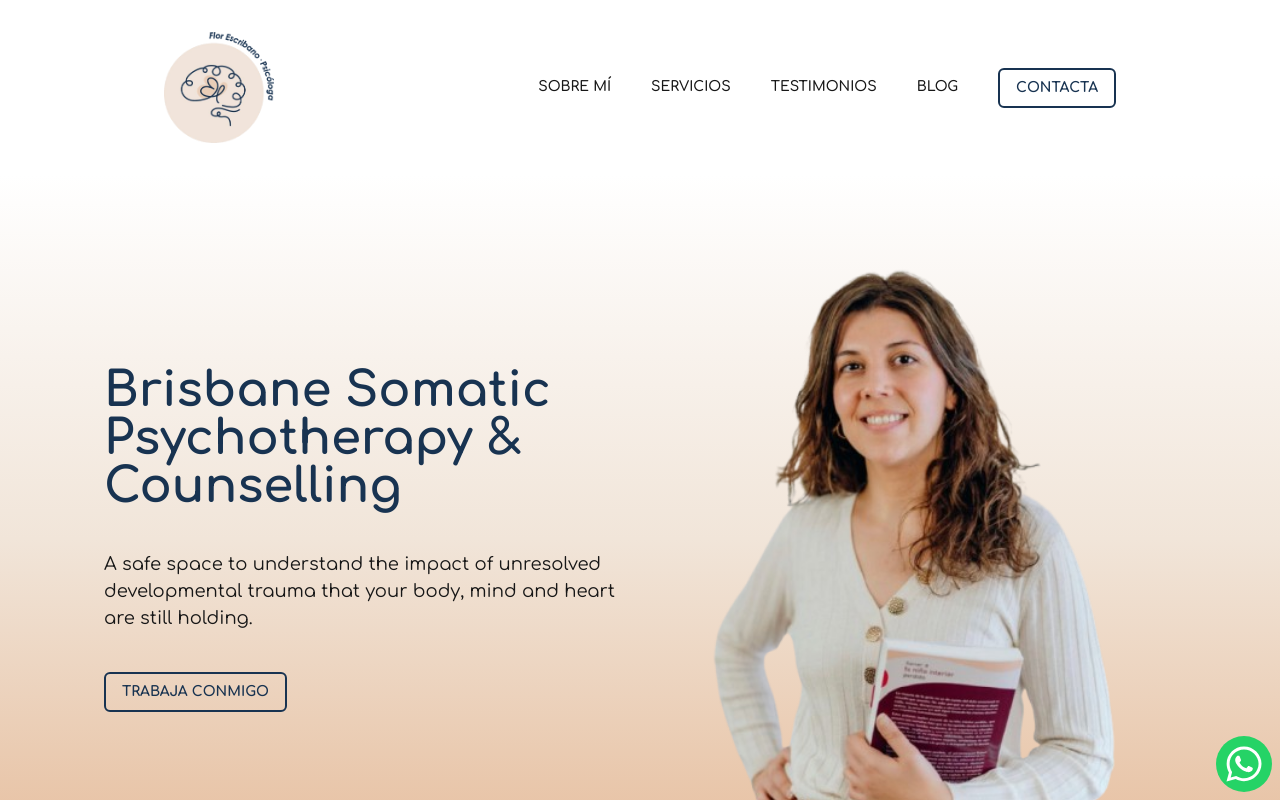
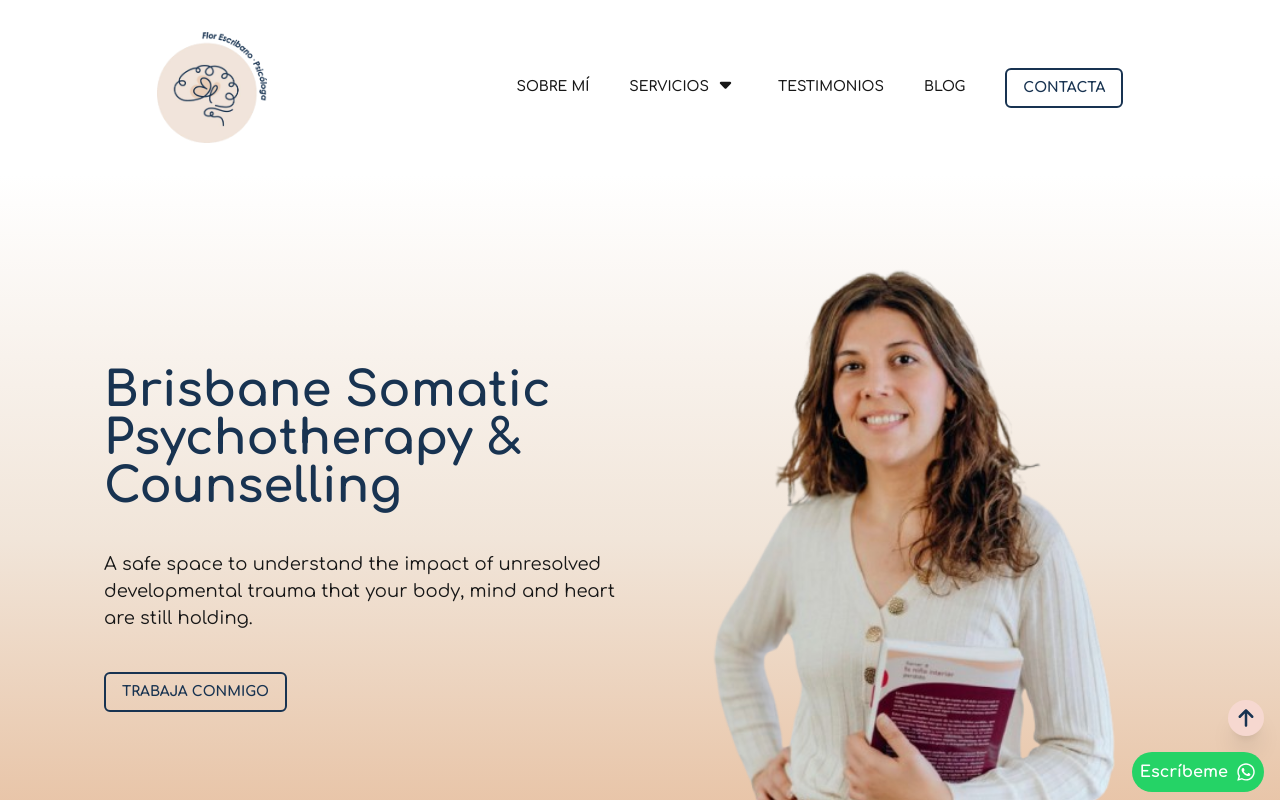
Before and after one commit to aramossanchez/pagina_flor, a Next.js app: page / in a window 1280 px wide. Shown: the top 800 px of the page. Built offline with nearby package versions, Linux system fonts and the light colour scheme.

Commit message:
feat: botones de acción abajo y header con sublinks

```diff
--- a/app/globals.css
+++ b/app/globals.css
@@ -61,11 +61,11 @@ p {
 }
 
 ::-webkit-scrollbar-thumb {
-  background: var(--primaryColor);
+  background: var(--tertiaryColor);
 }
 
 ::-webkit-scrollbar-thumb:hover {
-  background: var(--primaryColor);
+  background: var(--tertiaryColor);
 }
 
 .container_style {
@@ -109,7 +109,7 @@ p {
   }
 }
 
-@media (max-width: 800px) {
+@media (max-width: 799px) {
   .section_style > article {
     max-width: 100%;
     padding: 10% 5% 0 5%;
--- /dev/null
+++ b/components/GoToTopButton/GoToTopButton.tsx
@@ -0,0 +1,10 @@
+import React from 'react';
+import { ArrowIcon } from '../icons/ArrowIcon';
+
+export default function GoToTopButton() {
+  return (
+    <button className="p-2 fixed bottom-16 right-4 z-50 rounded-full bg-tertiaryColor cursor-pointer shadow-xl">
+      <ArrowIcon size={20} fill="var(--quaternaryColor)" />
+    </button>
+  );
+}
--- a/components/WhatsappButton/WhatsappButton.tsx
+++ b/components/WhatsappButton/WhatsappButton.tsx
@@ -1,10 +1,18 @@
+'use client';
+
 import React from 'react';
 import { WhatsappIcon } from '../icons/WhatsappIcon';
+import { useWindowSize } from '@/hooks/useWindowSize';
+import { MOBILE_WIDTH } from '@/utils/constants';
 
 export default function WhatsappButton() {
+  const { width } = useWindowSize();
   return (
-    <button className="fixed bottom-2 right-2 z-50 rounded-full bg-whatsappColor p-2 cursor-pointer">
-      <WhatsappIcon size={40} fill="var(--background)" />
+    <button className="fixed bottom-2 right-4 z-50 rounded-full bg-whatsappColor p-2 cursor-pointer flex flex-row gap-x-2 items-center">
+      {width > MOBILE_WIDTH && (
+        <span className="text-background font-bold">Escríbeme</span>
+      )}
+      <WhatsappIcon size={20} fill="var(--background)" />
     </button>
   );
 }
--- /dev/null
+++ b/components/icons/ArrowDownIcon.tsx
@@ -0,0 +1,24 @@
+export interface ArrowDownIconProps {
+  fill?: string;
+  size?: number;
+  className?: string;
+}
+
+export function ArrowDownIcon({
+  fill = 'currentColor',
+  size = 20,
+  className,
+}: Readonly<ArrowDownIconProps>) {
+  return (
+    <svg
+      fill={fill}
+      width={size}
+      height={size}
+      xmlns="http://www.w3.org/2000/svg"
+      viewBox="0 0 320 700"
+      className={className}
+    >
+      <path d="M137.4 374.6c12.5 12.5 32.8 12.5 45.3 0l128-128c9.2-9.2 11.9-22.9 6.9-34.9s-16.6-19.8-29.6-19.8L32 192c-12.9 0-24.6 7.8-29.6 19.8s-2.2 25.7 6.9 34.9l128 128z" />
+    </svg>
+  );
+}
--- /dev/null
+++ b/components/icons/ArrowIcon.tsx
@@ -0,0 +1,21 @@
+export interface ArrowIconProps {
+  fill?: string;
+  size?: number;
+}
+
+export function ArrowIcon({
+  fill = 'currentColor',
+  size = 20,
+}: Readonly<ArrowIconProps>) {
+  return (
+    <svg
+      fill={fill}
+      width={size}
+      height={size}
+      xmlns="http://www.w3.org/2000/svg"
+      viewBox="0 0 384 512"
+    >
+      <path d="M214.6 41.4c-12.5-12.5-32.8-12.5-45.3 0l-160 160c-12.5 12.5-12.5 32.8 0 45.3s32.8 12.5 45.3 0L160 141.2 160 448c0 17.7 14.3 32 32 32s32-14.3 32-32l0-306.7L329.4 246.6c12.5 12.5 32.8 12.5 45.3 0s12.5-32.8 0-45.3l-160-160z" />
+    </svg>
+  );
+}
--- a/containers/home/HomeContainer.tsx
+++ b/containers/home/HomeContainer.tsx
@@ -5,6 +5,7 @@ import AboutMeSection from './components/AboutMeSection/AboutMeSection';
 import { Separator } from '@/components/icons/Separator';
 import ServicesSection from './components/ServicesSection/ServicesSection';
 import SimpleClaim from './components/SimpleClaim/SimpleClaim';
+import GoToTopButton from '@/components/GoToTopButton/GoToTopButton';
 
 export default function HomeContainer() {
   return (
@@ -18,6 +19,7 @@ export default function HomeContainer() {
       <AboutMeSection />
       <SimpleClaim />
       <ServicesSection />
+      <GoToTopButton />
       <WhatsappButton />
     </section>
   );
--- a/layout/header/Header.tsx
+++ b/layout/header/Header.tsx
@@ -16,11 +16,11 @@ export default function Header() {
   const [opened, setOpened] = useState<boolean>(false);
 
   const headerStyleWidth =
-    width >= MOBILE_WIDTH ? 'h-headerHeight' : 'h-headerHeightMobile';
+    width < MOBILE_WIDTH ? 'h-headerHeightMobile' : 'h-headerHeight';
 
   return (
     <div
-      className={`${headerStyleWidth} w-full flex items-center justify-around bg-background  px-8 sticky mobile:relative top-0 duration-300 z-50`}
+      className={`${headerStyleWidth} w-full flex items-center justify-around bg-background px-8 sticky mobile:relative top-0 duration-300 z-50`}
     >
       <Image
         src={`${basePath}images/logo.png`}
@@ -29,7 +29,7 @@ export default function Header() {
         alt="Logo"
         className="h-full object-center w-fit mobile:py-8 py-2"
       />
-      {width <= MOBILE_WIDTH ? (
+      {width < MOBILE_WIDTH ? (
         <>
           <div className="w-10 absolute right-0 top-0 h-full flex flex-col justify-center">
             <button onClick={() => setOpened(!opened)}>
--- a/layout/header/components/DesktopHeaderMenu.tsx
+++ b/layout/header/components/DesktopHeaderMenu.tsx
@@ -2,13 +2,35 @@ import PrimaryButtonComponent from '@/components/primaryButtonComponent/PrimaryB
 import { HEADER_LINKS } from '@/utils/constants';
 import React from 'react';
 import LinkHeader from './LinkHeader';
+import Link from 'next/link';
+import { ArrowDownIcon } from '@/components/icons/ArrowDownIcon';
 
 export default function DesktopHeaderMenu() {
   return (
     <div className="flex flex-row gap-x-10 items-center">
       {HEADER_LINKS.map((link) => {
         return (
-          <LinkHeader key={link.label} label={link.label} url={link.url} />
+          <div key={link.label} className="relative group">
+            <div className="flex flex-row gap-x-1 items-center justify-center">
+              <LinkHeader label={link.label} url={link.url} />
+              {link?.sublinks && <ArrowDownIcon size={25} />}
+            </div>
+            {link?.sublinks && (
+              <div className="rounded-lg bg-tertiaryColor absolute w-fit whitespace-nowrap flex flex-col group-hover:opacity-100 duration-300 ">
+                {link.sublinks.map((sublink) => {
+                  return (
+                    <Link
+                      key={sublink.label}
+                      href={sublink.url}
+                      className="px-0 py-0 text-[0px] group-hover:text-sm text-quaternaryColor hover:bg-quaternaryColor hover:text-background font-semibold duration-300 group-hover:px-8 group-hover:py-4 "
+                    >
+                      {sublink.label}
+                    </Link>
+                  );
+                })}
+              </div>
+            )}
+          </div>
         );
       })}
       <PrimaryButtonComponent text="CONTACTA" />
--- a/layout/header/components/MobileHeaderMenu.tsx
+++ b/layout/header/components/MobileHeaderMenu.tsx
@@ -1,7 +1,8 @@
+import { ArrowDownIcon } from '@/components/icons/ArrowDownIcon';
 import { useClickOutside } from '@/hooks/useClickOutside';
 import { HEADER_LINKS } from '@/utils/constants';
 import Link from 'next/link';
-import React, { useRef } from 'react';
+import React, { useRef, useState } from 'react';
 
 interface MobileHeaderMenuProps {
   opened: boolean;
@@ -15,21 +16,62 @@ export default function MobileHeaderMenu({
   const containerRef = useRef<HTMLDivElement>(null);
 
   useClickOutside(containerRef, () => setOpened(false));
+  const [subMenuOpened, setSubMenuOpened] = useState<boolean>(false);
 
   const containerStyle = opened
-    ? 'min-h-[20px] max-h-[300px] leading-none overflow-y-auto py-5 opacity-100'
+    ? 'min-h-[20px] max-h-[100vh] leading-none overflow-y-auto py-5 opacity-100'
     : 'min-h-0 max-h-0 overflow-y-hidden leading-[0] py-0 opacity-0';
+
+  const subMenuContainerStyle = subMenuOpened
+    ? 'min-h-[20px] max-h-[100vh] leading-none opacity-100'
+    : 'min-h-0 max-h-0 overflow-y-hidden leading-[0] opacity-0';
+
+  const arrowIconStyle = subMenuOpened
+    ? 'transform rotate-180 mb-1'
+    : 'transform rotate-0';
 
   return (
     <div
       ref={containerRef}
-      className={`${containerStyle} absolute left-0 top-headerHeightMobile h-fit bg-background w-full flex flex-col items-center gap-y-7 duration-300`}
+      className={`${containerStyle} absolute left-0 top-headerHeightMobile h-fit bg-background w-full flex flex-col items-center duration-300 text-quaternaryColor text-xl`}
     >
       {HEADER_LINKS.map((link) => {
         return (
-          <Link key={link.label} href={link.url}>
-            {link.label}
-          </Link>
+          <div key={link.label} className="w-full">
+            <div
+              className="flex flex-row gap-x-1 items-center justify-center"
+              onClick={() =>
+                link?.sublinks ? setSubMenuOpened(!subMenuOpened) : {}
+              }
+            >
+              <Link href={link.url} className="py-5">
+                {link.label}
+              </Link>
+              {link?.sublinks && (
+                <ArrowDownIcon
+                  size={25}
+                  className={`${arrowIconStyle} duration-300`}
+                />
+              )}
+            </div>
+            {link?.sublinks && (
+              <div
+                className={`${subMenuContainerStyle} flex flex-col duration-300 bg-tertiaryColor w-full`}
+              >
+                {link.sublinks.map((sublink) => {
+                  return (
+                    <Link
+                      key={sublink.label}
+                      href={sublink.url}
+                      className="py-5 text-center"
+                    >
+                      {sublink.label}
+                    </Link>
+                  );
+                })}
+              </div>
+            )}
+          </div>
         );
       })}
     </div>
--- a/utils/constants.ts
+++ b/utils/constants.ts
@@ -10,6 +10,20 @@ export const HEADER_LINKS = [
   {
     label: 'SERVICIOS',
     url: '/',
+    sublinks: [
+      {
+        label: 'TERAPIA INDIVIDUAL',
+        url: '/',
+      },
+      {
+        label: 'TERAPIA DE PAREJA',
+        url: '/',
+      },
+      {
+        label: 'TERAPIA ONLINE',
+        url: '/',
+      },
+    ],
   },
   {
     label: 'TESTIMONIOS',
```
